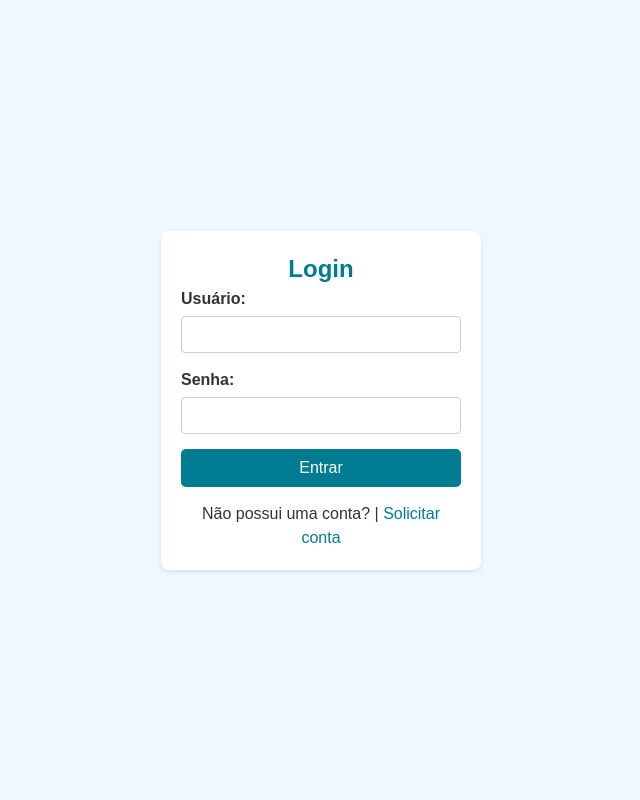
After one commit to luccaszzzz/proj_reservatorio, a Django app: page /login/ in a window 1280 px wide. The commit adds this page. Shown: the whole page, without its empty margins (319-959 px from the left). Run offline with Django 5.2, Linux system fonts and the light colour scheme.

Commit message:
Tela de login criada e estilizada com a API do Whatsap

```diff
--- a/core/views.py
+++ b/core/views.py
@@ -2,3 +2,6 @@ from django.shortcuts import render
 
 def home(request):
     return render(request, 'home.html')
+
+def login(request):
+    return render(request, 'login.html')
--- a/proj_reservatorio/urls.py
+++ b/proj_reservatorio/urls.py
@@ -1,8 +1,9 @@
 from django.contrib import admin
 from django.urls import path
-from core.views import home
+from core.views import home, login
 
 urlpatterns = [
     path('admin/', admin.site.urls),
     path('', home, name="home"),
+    path('login/', login, name="login"),
 ]
--- /dev/null
+++ b/static/css/login.css
@@ -0,0 +1,67 @@
+body {
+    display: flex;
+    align-items: center;
+    justify-content: center;
+    height: 100vh; /* Centraliza a tela de login verticalmente */
+}
+
+.login-container {
+    width: 320px; /* Melhor largura para responsividade */
+    padding: 20px;
+    background: #fff;
+    border-radius: 8px;
+    box-shadow: 0 2px 5px rgba(0, 0, 0, 0.1);
+    text-align: center;
+}
+
+form {
+    display: flex;
+    flex-direction: column;
+}
+
+.form-group {
+    margin-bottom: 15px;
+    text-align: left;
+}
+
+label {
+    margin-bottom: 5px;
+    font-weight: bold;
+    display: block;
+}
+
+input {
+    width: 100%;
+    padding: 10px;
+    border: 1px solid #ccc;
+    border-radius: 4px;
+}
+
+button {
+    background-color: #007C92;
+    color: white;
+    border: none;
+    padding: 10px;
+    border-radius: 5px;
+    cursor: pointer;
+    display: block;
+    width: 100%;
+    font-size: 16px;
+}
+
+button:hover {
+    background-color: #005B66;
+}
+
+.message {
+    margin-top: 15px;
+}
+
+.message a {
+    color: #007C92;
+    text-decoration: none;
+}
+
+.message a:hover {
+    text-decoration: underline;
+}
--- a/templates/home.html
+++ b/templates/home.html
@@ -18,7 +18,7 @@
           <li><a href="#sobre">Sobre</a></li>
           <li><a href="#servicos">Serviços</a></li>
           <li><a href="#suporte">Suporte/Instalação</a></li>
-          <li><a href="#">Entrar</a></li>
+          <li><a href="{% url 'login' %}">Entrar</a></li>
         </ul>
       </nav>
     </header>
@@ -84,7 +84,7 @@
         <p>Entre em contato e crie sua conta agora mesmo!</p>
         <a
           id="whatsapp-button"
-          href="https://api.whatsapp.com/send?phone=5511999999999&text=Olá!%20Gostaria%20de%20criar%20uma%20conta%20no%20sistema%20Smart%20Reservoir!"
+          href="https://api.whatsapp.com/send?phone=5584991318818&text=Olá!%20Gostaria%20de%20criar%20uma%20conta%20no%20sistema%20Smart%20Reservoir!"
           target="_blank"
           >Criar Conta no WhatsApp</a
         >
@@ -94,7 +94,5 @@
     <footer>
       <p>© 2025 Smart Reservoir - Sistema de Monitoramento de Caixa d'Água</p>
     </footer>
-
-    <script src="./static/js/script.js"></script>
   </body>
 </html>
--- /dev/null
+++ b/templates/login.html
@@ -0,0 +1,47 @@
+{% load static %}
+<!DOCTYPE html>
+<html lang="pt-BR">
+  <head>
+    <meta charset="UTF-8" />
+    <meta name="viewport" content="width=device-width, initial-scale=1.0" />
+    <title>Login - Smart Reservoir</title>
+    <link rel="stylesheet" href="{% static 'css/style.css'%}" />
+    <link rel="stylesheet" href="{% static 'css/login.css'%}" />
+  </head>
+  <body>
+    <div class="login-container">
+      <h2>Login</h2>
+      <form id="loginForm" action="#" method="POST">
+        <div class="form-group">
+          <label for="username">Usuário:</label>
+          <input
+            type="text"
+            id="username"
+            name="username"
+            required
+            autocomplete="username"
+          />
+        </div>
+        <div class="form-group">
+          <label for="password">Senha:</label>
+          <input
+            type="password"
+            id="password"
+            name="password"
+            required
+            autocomplete="current-password"
+          />
+        </div>
+        <button type="submit" aria-label="Entrar no sistema">Entrar</button>
+      </form>
+      <div class="message">
+        <p>
+          Não possui uma conta? |
+          <a
+            href="https://api.whatsapp.com/send?phone=5584991318818&text=Olá!%20Gostaria%20de%20criar%20uma%20conta%20no%20sistema%20Smart%20Reservoir!"
+          >Solicitar conta</a>
+        </p>
+      </div>
+    </div>
+  </body>
+</html>
```
